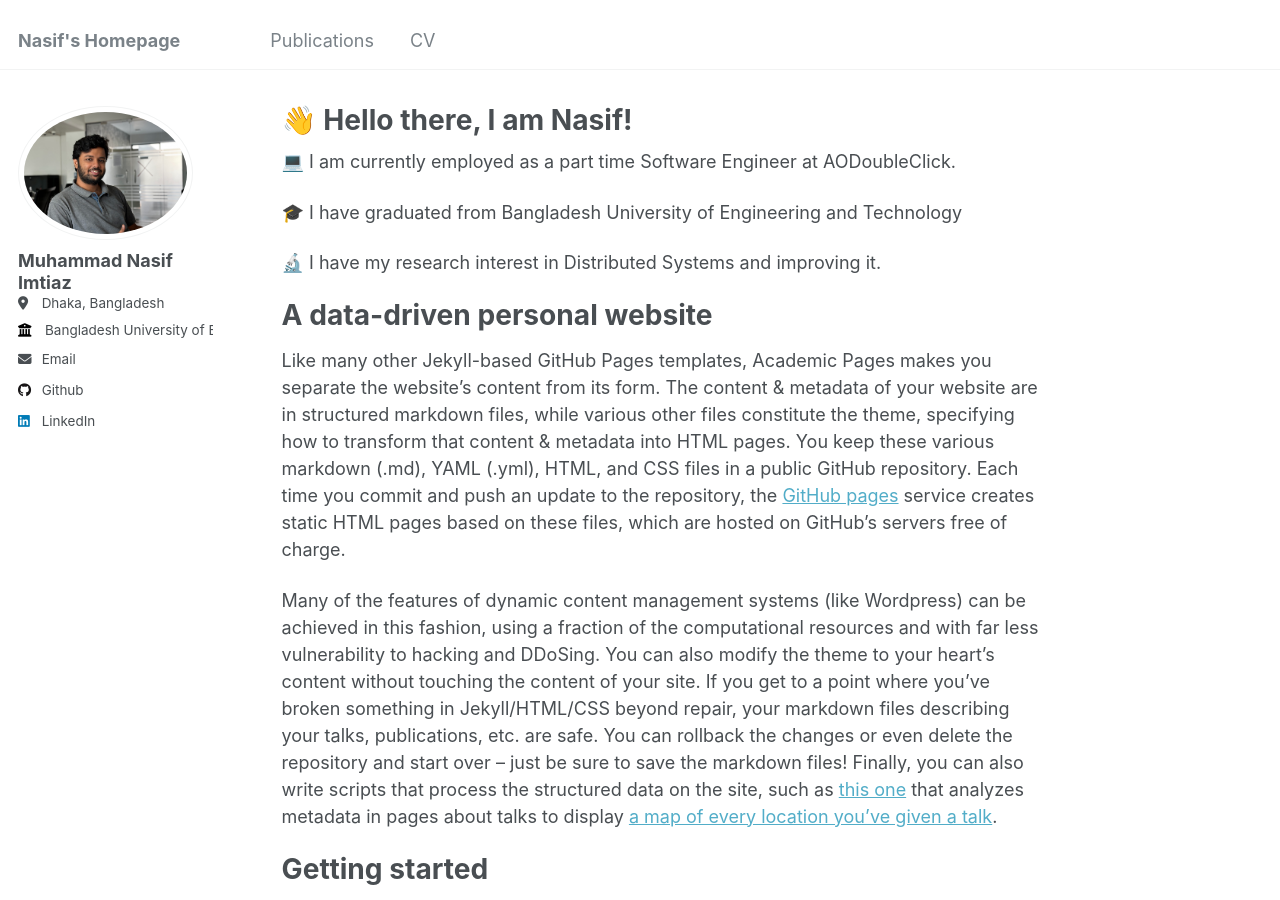
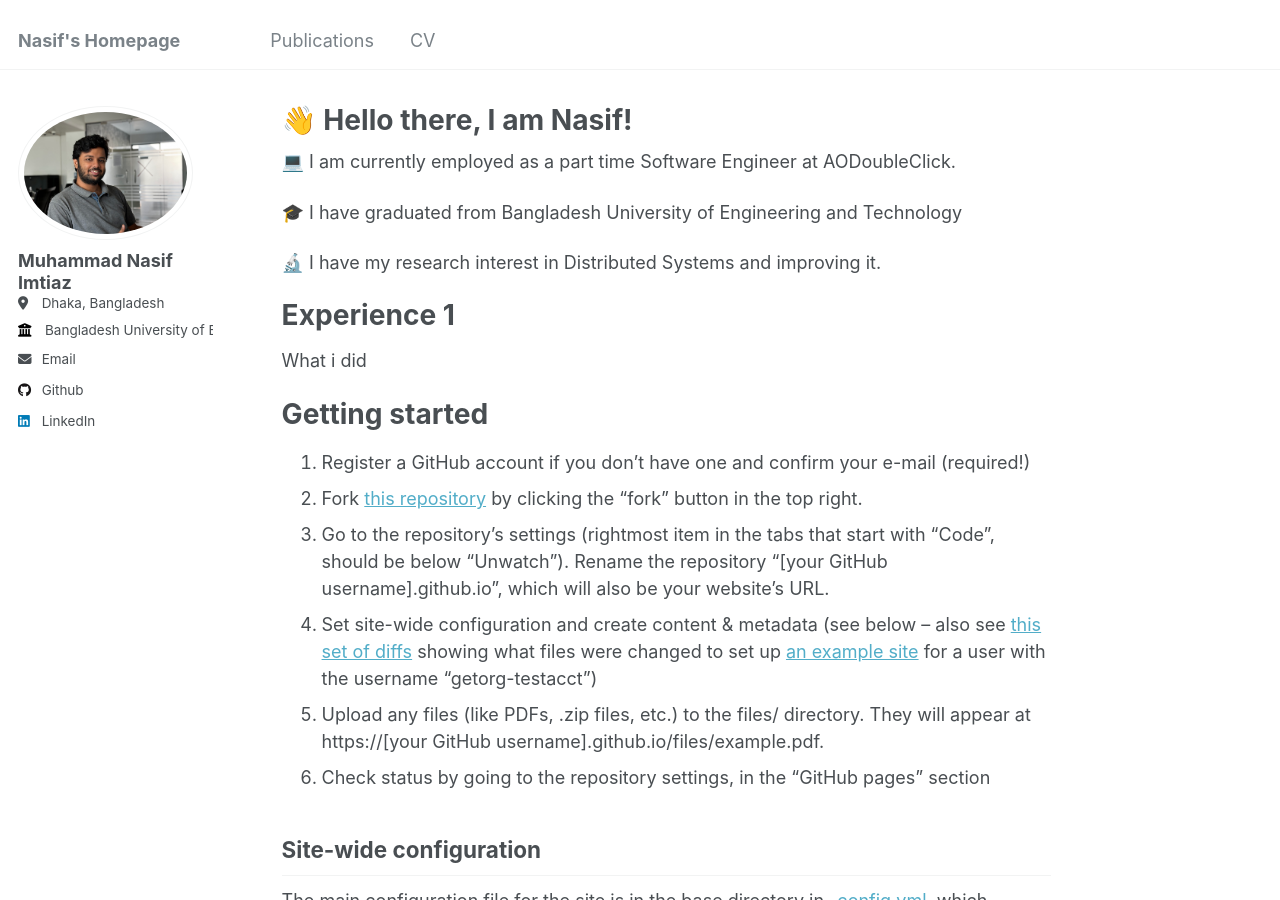
Before and after one commit to muhammadnasif/muhammadnasif.github.io, a Jekyll site: the page built from _pages/about.md, in a window 1280 px wide and 900 px high. Built offline with Jekyll 4.4.1, drawn with Linux system fonts in a browser that asks for light colours.

Commit message:
Update about.md

```diff
--- a/_pages/about.md
+++ b/_pages/about.md
@@ -13,11 +13,10 @@
 
 🔬 I have my research interest in Distributed Systems and improving it.
 
-A data-driven personal website
-======
-Like many other Jekyll-based GitHub Pages templates, Academic Pages makes you separate the website's content from its form. The content & metadata of your website are in structured markdown files, while various other files constitute the theme, specifying how to transform that content & metadata into HTML pages. You keep these various markdown (.md), YAML (.yml), HTML, and CSS files in a public GitHub repository. Each time you commit and push an update to the repository, the [GitHub pages](https://pages.github.com/) service creates static HTML pages based on these files, which are hosted on GitHub's servers free of charge.
 
-Many of the features of dynamic content management systems (like Wordpress) can be achieved in this fashion, using a fraction of the computational resources and with far less vulnerability to hacking and DDoSing. You can also modify the theme to your heart's content without touching the content of your site. If you get to a point where you've broken something in Jekyll/HTML/CSS beyond repair, your markdown files describing your talks, publications, etc. are safe. You can rollback the changes or even delete the repository and start over -- just be sure to save the markdown files! Finally, you can also write scripts that process the structured data on the site, such as [this one](https://github.com/academicpages/academicpages.github.io/blob/master/talkmap.ipynb) that analyzes metadata in pages about talks to display [a map of every location you've given a talk](https://academicpages.github.io/talkmap.html).
+# Experience 1
+
+What i did
 
 Getting started
 ======
```
